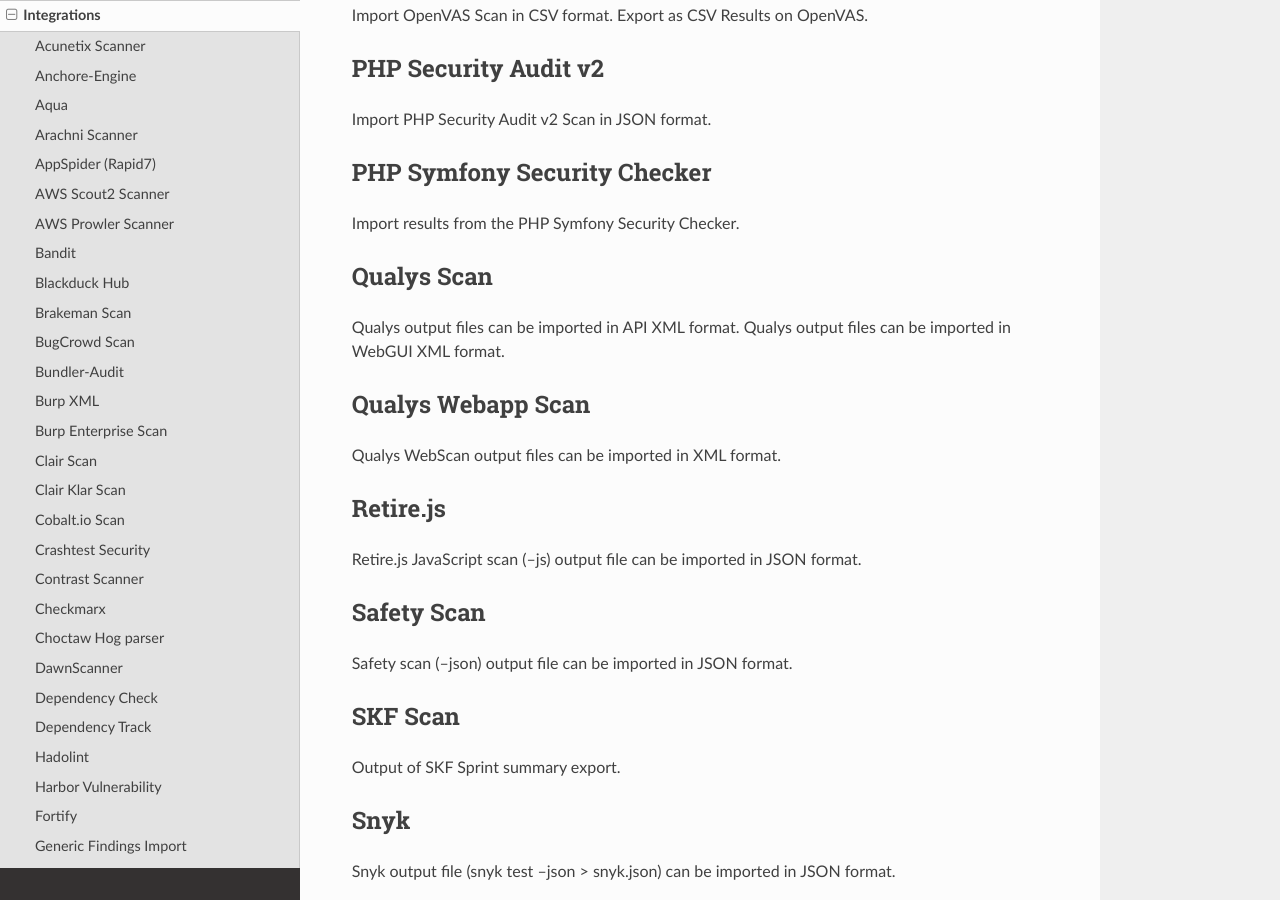
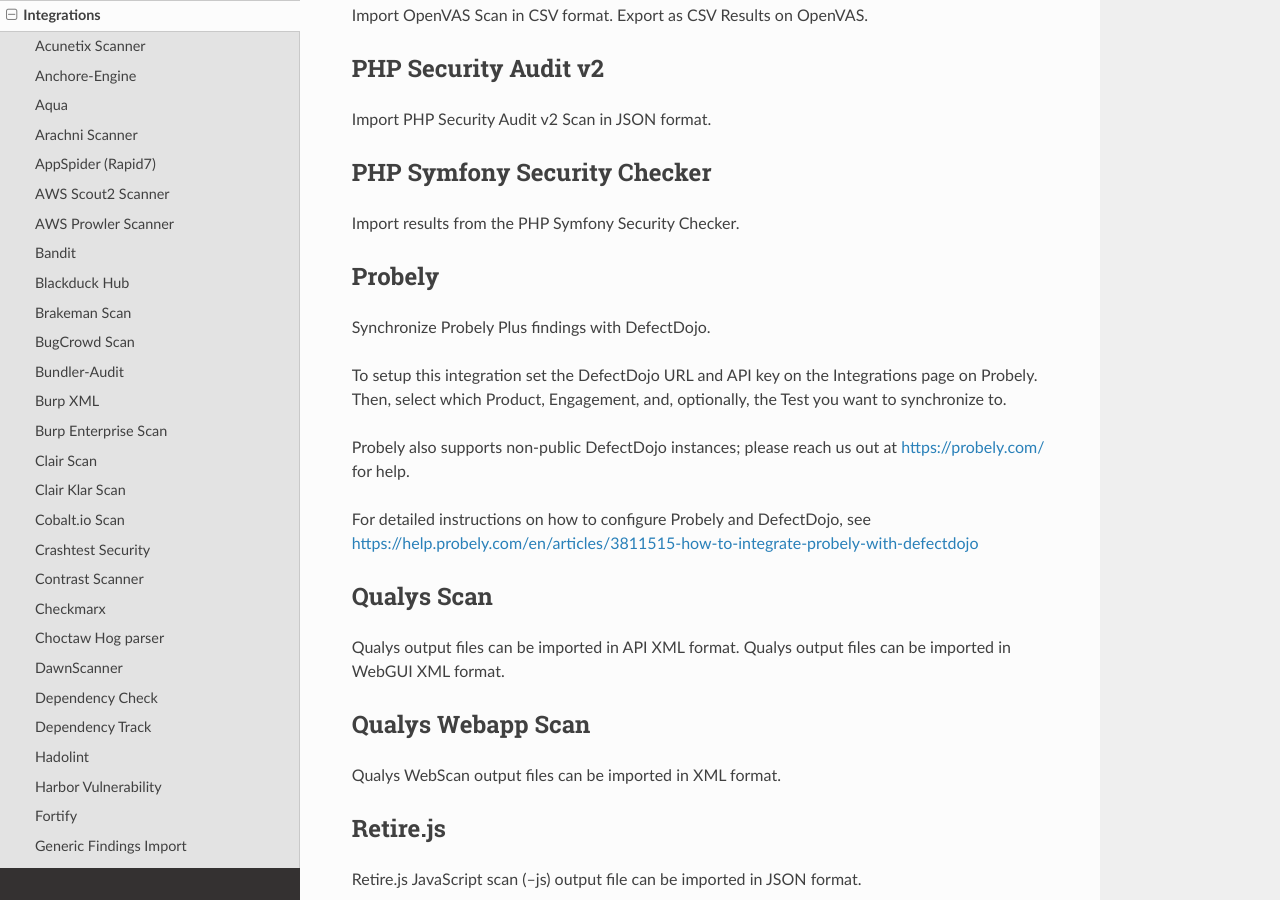
Before and after one commit to DefectDojo/Documentation, a Sphinx documentation site: the page built from docs/integrations.rst, in a window 1280 px wide and 900 px high, scrolled down 5518 px. Built offline with Sphinx 7.4.7 and the Read the Docs theme 2.0.0, drawn with Linux system fonts in a browser that asks for light colours.

Commit message:
add Probely to the list of integrations.

```diff
--- a/docs/integrations.rst
+++ b/docs/integrations.rst
@@ -213,6 +213,16 @@
 ----------------------------
 Import results from the PHP Symfony Security Checker.
 
+Probely
+-------
+Synchronize Probely Plus findings with DefectDojo.
+
+To setup this integration set the DefectDojo URL and API key on the Integrations page on Probely. Then,  select which Product, Engagement, and, optionally, the Test you want to synchronize to.
+
+Probely also supports non-public DefectDojo instances; please reach us out at https://probely.com/ for help.
+
+For detailed instructions on how to configure Probely and DefectDojo, see https://help.probely.com/en/articles/3811515-how-to-integrate-probely-with-defectdojo
+
 Qualys Scan
 -----------
 Qualys output files can be imported in API XML format.
```
